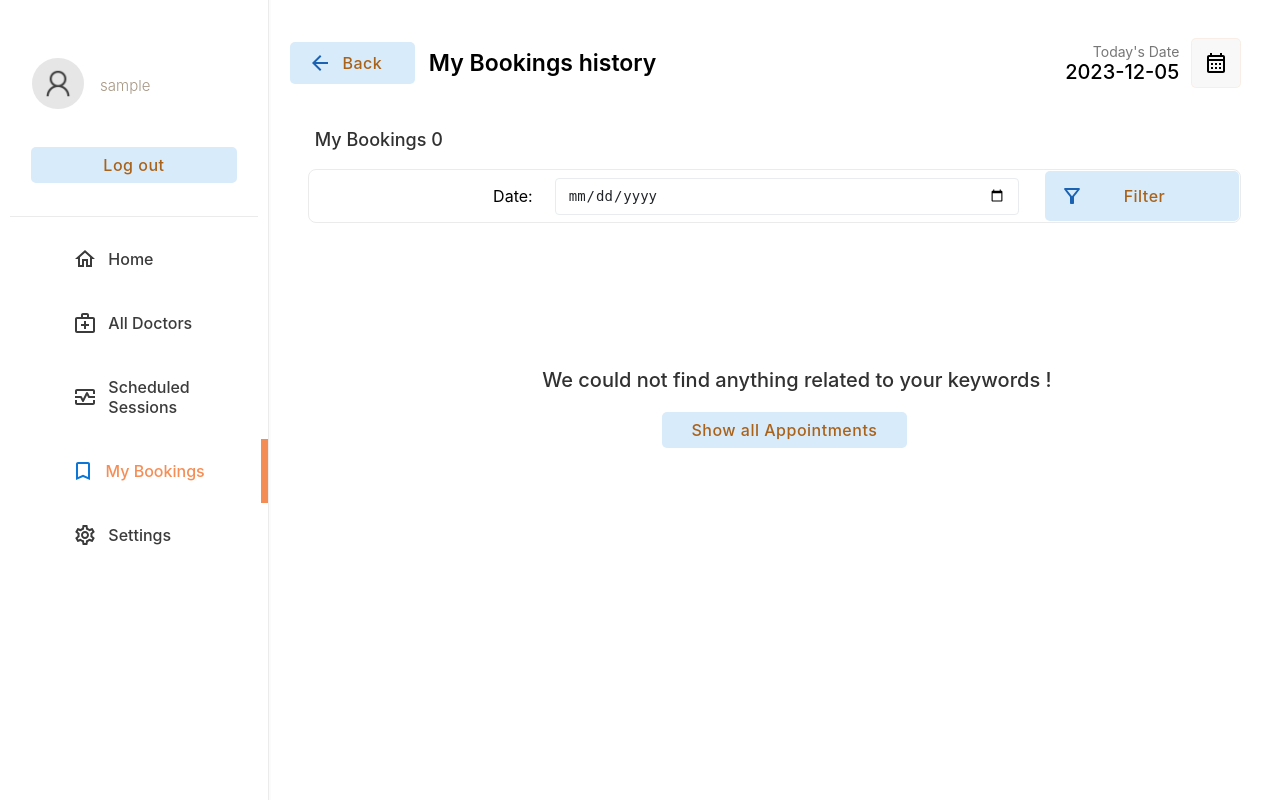
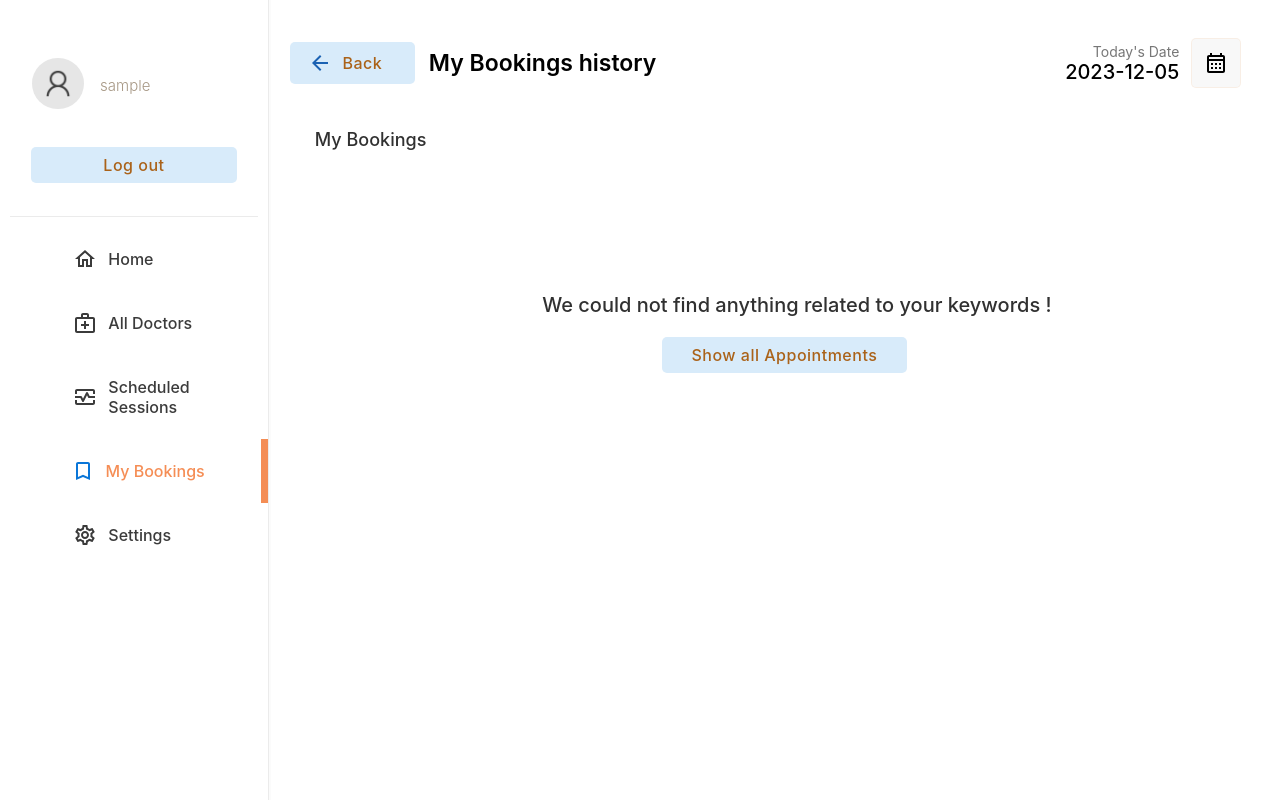
Before and after one commit to Medical-Cpstone/Sri-Lankans-Heart-Center, a PHP site: page /patient/appointment.php in a window 1280 px wide. Run offline with PHP 8.4, Linux system fonts and the light colour scheme; the visitor is signed in with stand-in values (Sample User, id 1); data that the repository does not hold is empty.

Commit message:
Update changes

```diff
--- a/patient/appointment.php
+++ b/patient/appointment.php
@@ -167,34 +167,10 @@
         <td colspan="4" style="padding-top:10px;width: 100%;">
 
           <p class="heading-main12" style="margin-left: 45px;font-size:18px;color:rgb(49, 49, 49)">My Bookings
-            <?php echo $result->num_rows; ?></p>
+          </p>
         </td>
       </tr>
-      <tr>
-        <td colspan="4" style="padding-top:0px;width: 100%;">
-          <center>
-            <table class="filter-container" border="0">
-              <tr>
-                <td width="10%">
-                </td>
-                <td width="5%" style="text-align: center;">
-                  Date:
-                </td>
-                <td width="30%">
-                  <form action="" method="post">
-                    <input type="date" name="sheduledate" id="date" class="input-text filter-container-items"
-                      style="margin: 0;width: 95%;">
-                </td>
-                <td width="12%">
-                  <input type="submit" name="filter" value=" Filter"
-                    class=" btn-primary-soft btn button-icon btn-filter" style="padding: 15px; margin :0;width:100%">
-                  </form>
-                </td>
-              </tr>
-            </table>
-          </center>
-        </td>
-      </tr>
+
       <tr>
         <td colspan="4">
           <center>
@@ -324,8 +300,7 @@
                         <a class="close" href="appointment.php">&times;</a>
                         <div class="content">
                             You want to Cancel this Appointment?<br><br>
-                            Session Name: &nbsp;<b>'.substr($title,0,40).'</b><br>
-                            Doctor name&nbsp; : <b>'.substr($docname,0,40).'</b><br><br>
+
 
                         </div>
                         <div style="display: flex;justify-content: center;">
--- a/patient/booking.php
+++ b/patient/booking.php
@@ -46,7 +46,7 @@
     $username=$userfetch["pname"];
 
 
-    date_default_timezone_set('Asia/Kolkata');
+    date_default_timezone_set('Asia/Colombo');
 
     $today = date('Y-m-d');
 
@@ -135,7 +135,7 @@
         <td>
           <form action="schedule.php" method="post" class="header-search">
 
-            <input type="search" name="search" class="input-text header-searchbar"
+          <input type="search" name="search" class="input-text header-searchbar"
               placeholder="Search Doctor name or Email or Date (YYYY-MM-DD)" list="doctors">&nbsp;&nbsp;
 
             <?php
--- a/patient/doctors.php
+++ b/patient/doctors.php
@@ -127,7 +127,7 @@
             </button></a>
         </td>
         <td>
-          <form action="" method="post" class="header-search">
+        <form action="" method="post" class="header-search">
             <input type="search" name="search" class="input-text header-searchbar"
               placeholder="Search doctor name or email" list="doctors">&nbsp;&nbsp;
 
@@ -148,7 +148,7 @@
             <input type="Submit" value="Search" class="login-btn btn-primary btn"
               style="padding-left: 25px;padding-right: 25px;padding-top: 10px;padding-bottom: 10px;">
           </form>
-        </td>
+                              </td>
       </tr>
       <tr>
         <td colspan="4" style="padding-top:10px;">
```
Also changed, not shown: patient/index.php (+2 -27 lines), patient/settings.php (line endings or trailing spaces).
